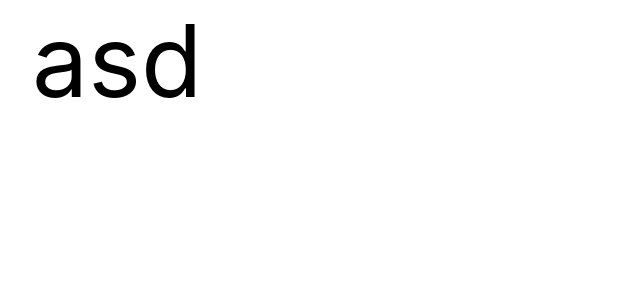
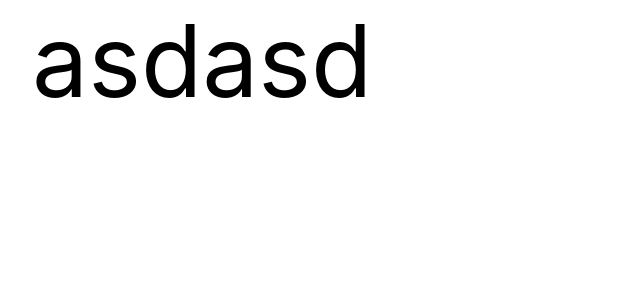
Before and after one commit to leejiho9898/lonessum-Landing, a Next.js app: page / in a window 1280 px wide. Shown: the top 300 px of the page, without its empty margins (0-640 px from the left). Built offline with nearby package versions, Linux system fonts and the light colour scheme.

Commit message:
chore : test

```diff
--- a/pages/index.tsx
+++ b/pages/index.tsx
@@ -5,7 +5,7 @@ import styled from "styled-components";
 import styles from "../styles/Home.module.css";
 
 const Home: NextPage = () => {
-  return <ASd className={styles.container}>asd</ASd>;
+  return <ASd className={styles.container}>asdasd</ASd>;
 };
 
 const ASd = styled.div`
```
